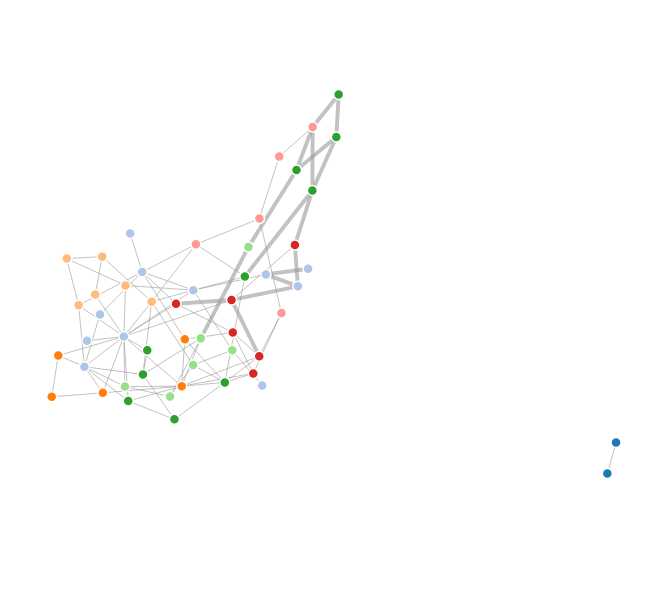
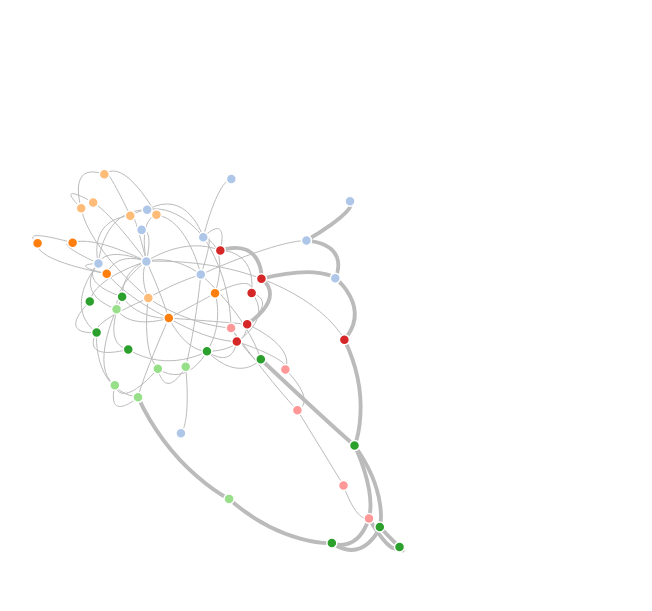
Before and after one commit to m1kc/factorio-schematics, a plain HTML site: page graph/index.html in a window 1280 px wide. Shown: the whole page, without its empty margins (278-930 px from the left). Drawn offline with nearby package versions, Linux system fonts and the light colour scheme.

Commit message:
Switch to curved arcs

```diff
--- a/graph/index.html
+++ b/graph/index.html
@@ -2,14 +2,14 @@
 <meta charset="utf-8">
 <style>
 
-.links line {
-  stroke: #999;
-  stroke-opacity: 0.6;
+.node {
+  stroke: #fff;
+  stroke-width: 1.5px;
 }
 
-.nodes circle {
-  stroke: #fff;
-  stroke-width: 1.5px;
+.link {
+  fill: none;
+  stroke: #bbb;
 }
 
 </style>
@@ -24,26 +24,38 @@ var svg = d3.select("svg"),
 var color = d3.scaleOrdinal(d3.schemeCategory20);
 
 var simulation = d3.forceSimulation()
-    .force("link", d3.forceLink().id(function(d) { return d.id; }))
+    .force("link", d3.forceLink().distance(10).strength(0.5))
     .force("charge", d3.forceManyBody())
     .force("center", d3.forceCenter(width / 2, height / 2));
 
 d3.json("miserables.json", function(error, graph) {
   if (error) throw error;
 
-  var link = svg.append("g")
-      .attr("class", "links")
-    .selectAll("line")
-    .data(graph.links)
-    .enter().append("line")
-      .attr("stroke-width", function(d) { return Math.sqrt(d.value); });
+  var nodes = graph.nodes,
+      nodeById = d3.map(nodes, function(d) { return d.id; }),
+      links = graph.links,
+      bilinks = [];
 
-  var node = svg.append("g")
-      .attr("class", "nodes")
-    .selectAll("circle")
-    .data(graph.nodes)
-    .enter()
-      .append("circle")
+  links.forEach(function(link) {
+    var s = link.source = nodeById.get(link.source),
+        t = link.target = nodeById.get(link.target),
+        i = {}, // intermediate node
+        v = link.value;
+    nodes.push(i);
+    links.push({source: s, target: i, value: v}, {source: i, target: t, value: v});
+    bilinks.push([s, i, t, v]);
+  });
+
+  var link = svg.selectAll(".link")
+    .data(bilinks)
+    .enter().append("path")
+      .attr("stroke-width", function(d) { return Math.sqrt(d[3]); })
+      .attr("class", "link");
+
+  var node = svg.selectAll(".node")
+    .data(nodes.filter(function(d) { return d.id; }))
+    .enter().append("circle")
+      .attr("class", "node")
       .attr("r", 5)
       .attr("fill", function(d) { return color(d.group); })
       .call(d3.drag()
@@ -55,40 +67,40 @@ d3.json("miserables.json", function(error, graph) {
       .text(function(d) { return d.id; });
 
   simulation
-      .nodes(graph.nodes)
+      .nodes(nodes)
       .on("tick", ticked);
 
   simulation.force("link")
-      .links(graph.links);
+      .links(links);
 
   function ticked() {
-    link
-        .attr("x1", function(d) { return d.source.x; })
-        .attr("y1", function(d) { return d.source.y; })
-        .attr("x2", function(d) { return d.target.x; })
-        .attr("y2", function(d) { return d.target.y; });
-
-    node
-        .attr("cx", function(d) { return d.x; })
-        .attr("cy", function(d) { return d.y; });
+    link.attr("d", positionLink);
+    node.attr("transform", positionNode);
   }
 });
 
+function positionLink(d) {
+  return "M" + d[0].x + "," + d[0].y
+       + "S" + d[1].x + "," + d[1].y
+       + " " + d[2].x + "," + d[2].y;
+}
+
+function positionNode(d) {
+  return "translate(" + d.x + "," + d.y + ")";
+}
+
 function dragstarted(d) {
   if (!d3.event.active) simulation.alphaTarget(0.3).restart();
-  d.fx = d.x;
-  d.fy = d.y;
+  d.fx = d.x, d.fy = d.y;
 }
 
 function dragged(d) {
-  d.fx = d3.event.x;
-  d.fy = d3.event.y;
+  d.fx = d3.event.x, d.fy = d3.event.y;
 }
 
 function dragended(d) {
   if (!d3.event.active) simulation.alphaTarget(0);
-  d.fx = null;
-  d.fy = null;
+  d.fx = null, d.fy = null;
 }
 
 </script>
```
